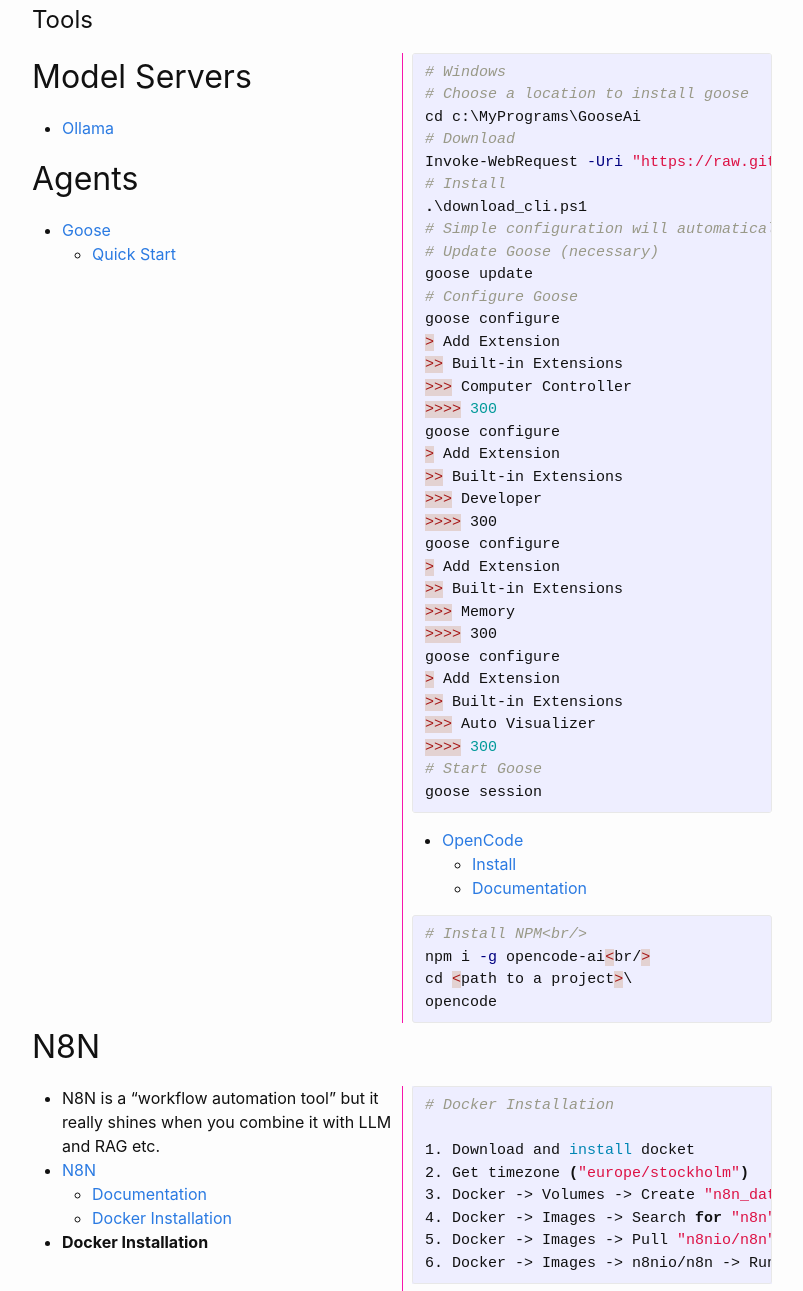
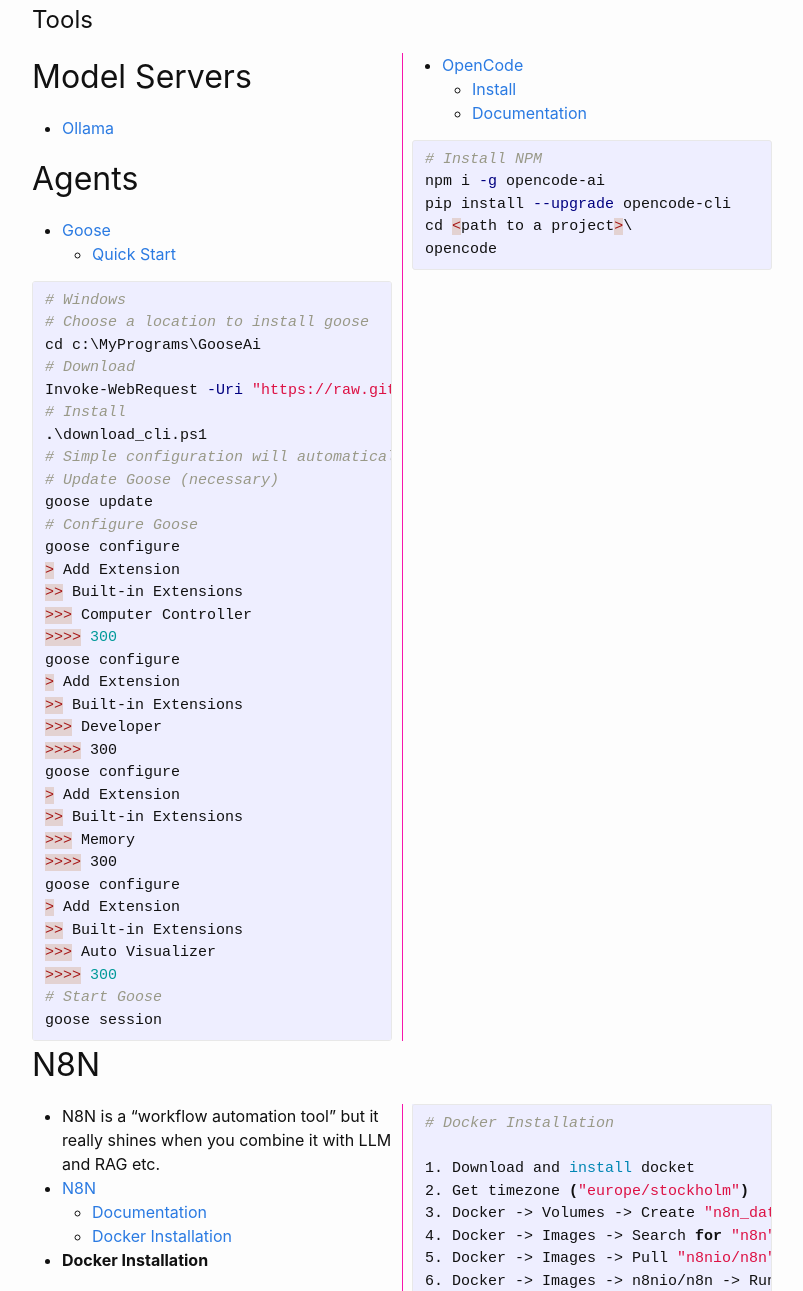
Before and after one commit to viking-cat/notes, a Jekyll site: the page built from pages/ai.md, in a window 1280 px wide and 1400 px high, scrolled down 581 px, cut to the strip 109-1400 px from the top of the window. Shown: the whole strip, without its empty margins (238-1041 px from the left). Built offline with Jekyll 4.4.1, drawn with Linux system fonts in a browser that asks for light colours.

Commit message:
added opencode info

```diff
--- a/pages/ai.md
+++ b/pages/ai.md
@@ -76,8 +76,9 @@
   * [Documentation](https://opencode.ai/docs)
 
 {% highlight powershell %}
-# Install NPM<br/>
-npm i -g opencode-ai<br/>
+# Install NPM
+npm i -g opencode-ai
+pip install --upgrade opencode-cli
 cd <path to a project>\
 opencode
 {% endhighlight %}
```
